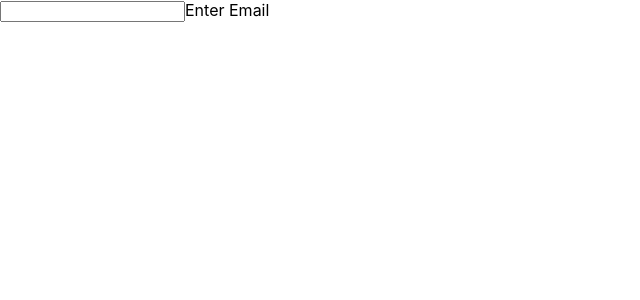
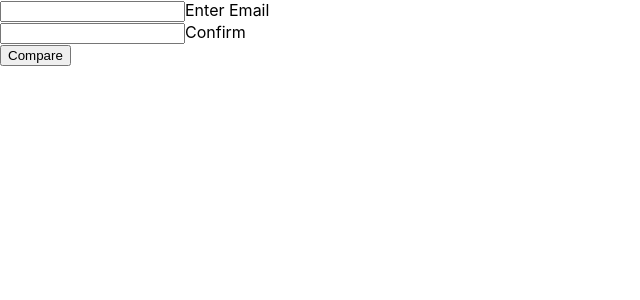
Before and after one commit to pppppaaattt/test3, a React (Create React App) app: page / in a window 1280 px wide. Shown: the top 300 px of the page, without its empty margins (0-640 px from the left). Built offline with nearby package versions, Linux system fonts and the light colour scheme.

Commit message:
tapos na

```diff
--- a/src/App.js
+++ b/src/App.js
@@ -4,11 +4,46 @@ import './App.css';
 
 class App extends React.Component {
 
+
+  state = {
+    name:'',
+    compared: ''
+  }
+
+
+  handleChange = (e)=>{
+
+    this.setState({name:e.target.value})
+    //console.log(this.state.name)
+  }
+
+  parehas = (e)=> {
+    this.setState({
+      compared:e.target.value
+    })
+  }
+  comparing=(e)=>{
+    if(this.state.name === this.state.compared){
+      alert("parehas")
+    }
+    else{
+      alert("diparehas")
+    }
+  }
+
   render(){
     return(
+    <form>
       <div>
-        <input type="text" />Enter Email
+        <input type="text" onChange={this.handleChange}/>Enter Email
       </div>
+      <div>
+        <input type="text" onChange={this.parehas}/>Confirm
+      </div>
+      <div>
+        <button onClick={this.comparing}>Compare</button>
+      </div>
+    </form>
 
     )
 
```
